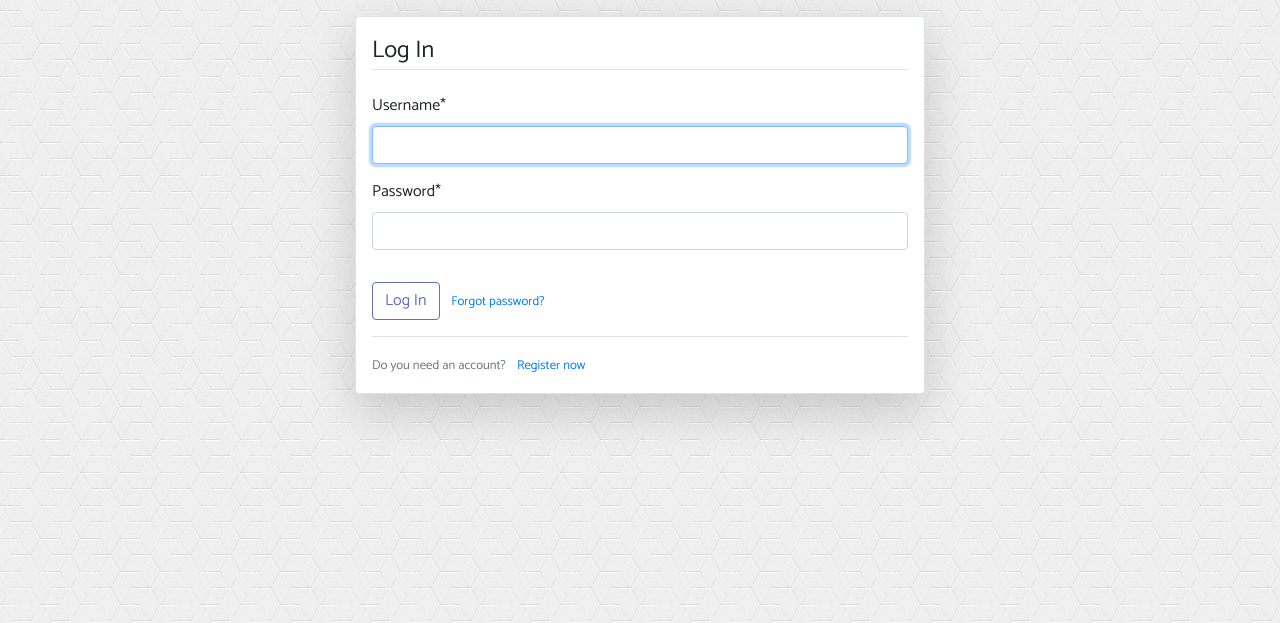
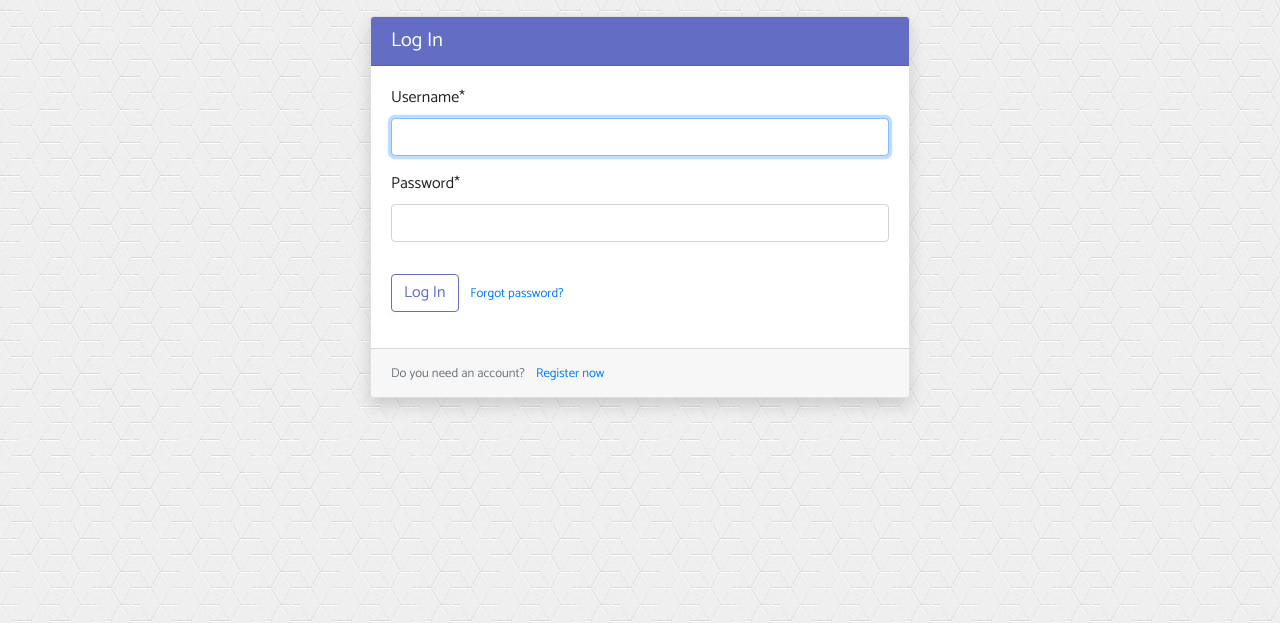
Before and after one commit to jdl208/trainingshub, a Django app: page /users/login/ in a window 1280 px wide. Shown: the part 56-679 px from the top of the page. Run offline with Django 3.2, Linux system fonts and the light colour scheme; some libraries are stand-ins or nearby versions.

Commit message:
changed layout to card style

```diff
--- a/users/templates/users/login.html
+++ b/users/templates/users/login.html
@@ -3,11 +3,15 @@
 {% block content %}
 <div class="container mt-3">
     <div class="row">
-        <div class="col-md-6 offset-md-3 bg-white border rounded p-3 px-3 shadow-lg">
+        <div class="col-md-6 offset-md-3">
+            <div class="card shadow">
+                <div class="card-header bg-purple">
+                    <h5 class="m-0">Log In</h5>
+                </div>
+                <div class="card-body">
                     <form action="" method="POST">
                         {% csrf_token %}
                         <fieldset class="form-group">
-                    <legend class="border-bottom mb-4">Log In</legend>
                             {{ form | crispy }}
                         </fieldset>
                         <div class="form-group">
@@ -17,9 +21,13 @@
                             </small>
                         </div>
                     </form>
-            <div class="border-top pt-3">
-                <small class="text-muted">Do you need an account? <a href="{% url 'register' %}" class="ml-2">Register
-                        now</a></small>
+                </div>
+                <div class="card-footer">
+                    <small class="text-muted">Do you need an account?
+                        <a href="{% url 'register' %}" class="ml-2">Register
+                            now</a>
+                    </small>
+                </div>
             </div>
         </div>
     </div>
```
Also changed, not shown: users/templates/users/register.html (+10 -5 lines). Lines whose indentation alone changed are shown as unchanged.
